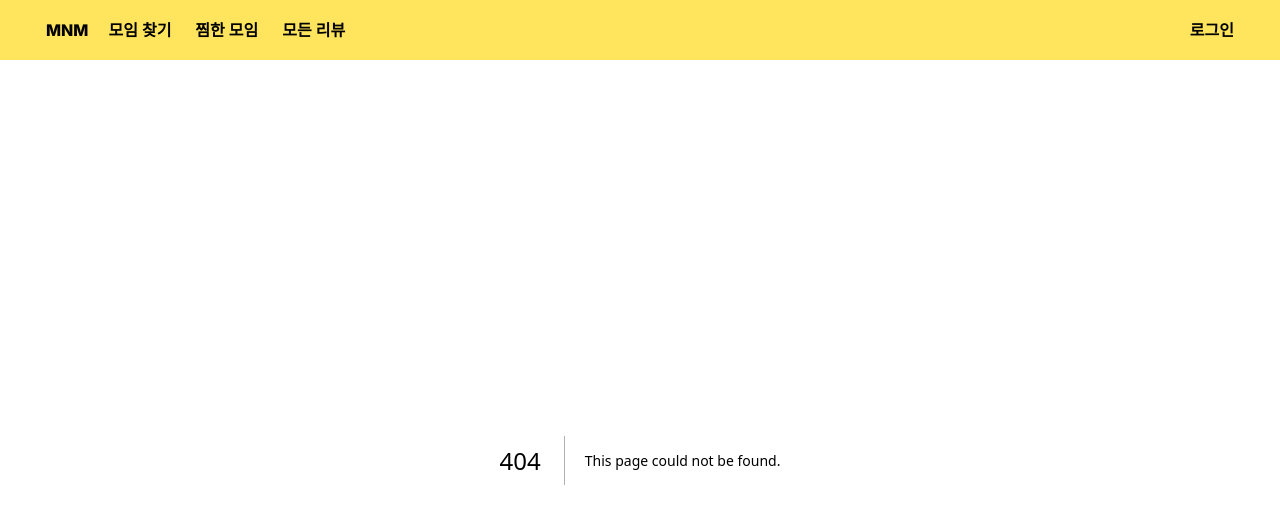
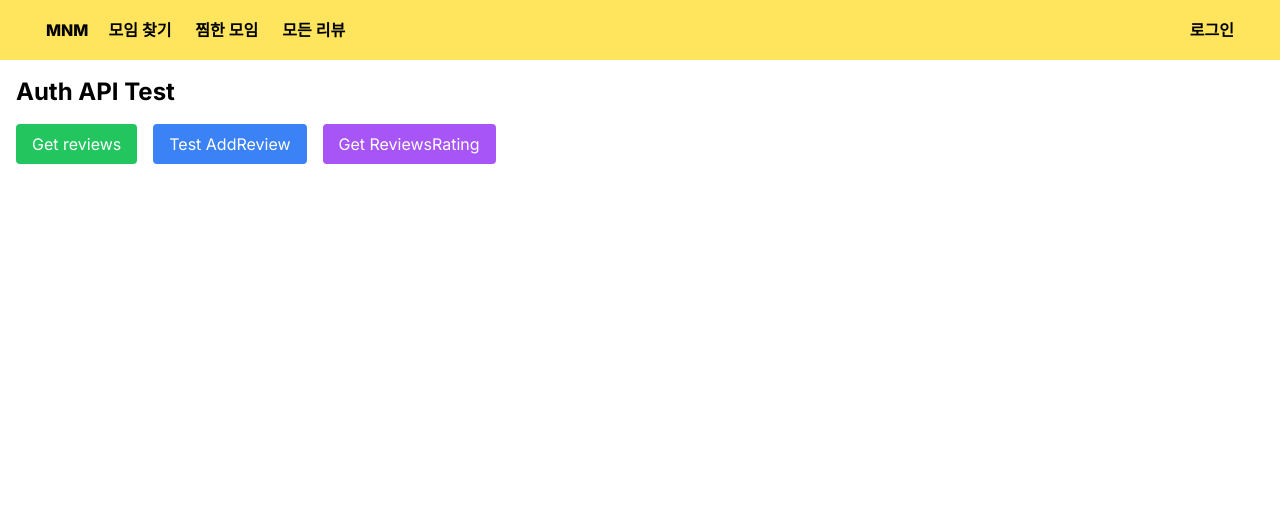
Before and after one commit to FESI5-team9/Frountend, a Next.js app: page /testReview in a window 1280 px wide. Before the commit this address had no page. Shown: the top 524 px of the page. Built offline with nearby package versions, Linux system fonts and the light colour scheme.

Commit message:
MNM-46-feat: 테스트 코드 작성

```diff
--- a/src/apis/reviewsApi.ts
+++ b/src/apis/reviewsApi.ts
@@ -9,10 +9,41 @@ import {
 import fetchInstance from "./fetchInstance";
 
 // 리뷰 목록 조회
-export async function getReviews(params: GetReviews) {
-  const data = await fetchInstance.get<ReviewsRes>(
-    `/reviews?gatheringId=${params.gatheringId}&userId=${params.userId}&type=${params.type}&location=${params.location}&date=${params.date}&registrationEnd=${params.registrationEnd}&size=${params.size}&page=${params.page}&sort=${params.sort}&direction=${params.direction}`,
-  );
+export async function getReviews(params?: GetReviews) {
+  const query = new URLSearchParams();
+
+  if (params?.gatheringId) {
+    query.set("gatheringId", params.gatheringId.toString());
+  }
+  if (params?.userId) {
+    query.set("userId", params.userId.toString());
+  }
+  if (params?.type) {
+    query.set("type", params.type);
+  }
+  if (params?.location) {
+    query.set("location", params.location);
+  }
+  if (params?.date) {
+    query.set("date", params.date);
+  }
+  if (params?.registrationEnd) {
+    query.set("registrationEnd", params.registrationEnd);
+  }
+  if (params?.size) {
+    query.set("size", params.size.toString());
+  }
+  if (params?.page) {
+    query.set("page", params.page.toString());
+  }
+  if (params?.sort) {
+    query.set("sort", params.sort);
+  }
+  if (params?.direction) {
+    query.set("direction", params.direction);
+  }
+
+  const data = await fetchInstance.get<ReviewsRes>(`/reviews?${query.toString()}`);
   return data;
 }
 
@@ -24,8 +55,15 @@ export async function addReviews(body: AddReviews) {
 
 // 리뷰 평점 목록 조회
 export async function getReviewsRating(params: GetReviewsRating) {
-  const data = await fetchInstance.get<GetReviewsRatingRes>(
-    `/reviews/score?gatherings?gatheringId=${params.gatheringId}&type=${params.type}`,
-  );
+  const query = new URLSearchParams();
+
+  if (params?.gatheringId) {
+    query.set("gatheringId", params.gatheringId.toString());
+  }
+  if (params?.type) {
+    query.set("type", params.type);
+  }
+
+  const data = await fetchInstance.get<GetReviewsRatingRes>(`/reviews/score?${query.toString()}`);
   return data;
 }
--- /dev/null
+++ b/src/app/(testPages)/(apis)/testReview/page.tsx
@@ -0,0 +1,103 @@
+"use client";
+
+import { useState } from "react";
+import { addReviews, getReviews, getReviewsRating } from "@/apis/reviewsApi";
+import { AddReviews, GetReviews, GetReviewsRating } from "@/types/api/reviews";
+
+export default function ReviewsTestPage() {
+  const [loading, setLoading] = useState(false);
+  const [error, setError] = useState("");
+  // eslint-disable-next-line @typescript-eslint/no-explicit-any
+  const [response, setResponse] = useState<any>(null);
+
+  // 리뷰 목록 조회
+  const testGetReviews = async () => {
+    setLoading(true);
+    try {
+      const updateData: GetReviews = {};
+      const data = await getReviews(updateData);
+      setResponse(data);
+    } catch (err) {
+      setError(err instanceof Error ? err.message : "getReviews failed");
+    } finally {
+      setLoading(false);
+    }
+  };
+
+  // 리뷰 추가
+  const testAddReviews = async () => {
+    setLoading(true);
+    try {
+      const AddData: AddReviews = {
+        gatheringId: 1,
+        score: 3,
+        comment: "잘 보고 갑니다",
+      };
+      const data = await addReviews(AddData);
+      setResponse(data);
+    } catch (err) {
+      setError(err instanceof Error ? err.message : "addReviews failed");
+    } finally {
+      setLoading(false);
+    }
+  };
+
+  // 리뷰 평점 목록 조회
+  const testReviewsRating = async () => {
+    setLoading(true);
+    try {
+      const updateData: GetReviewsRating = {};
+      const data = await getReviewsRating(updateData);
+      setResponse(data);
+    } catch (err) {
+      setError(err instanceof Error ? err.message : "getReviewsRating failed");
+    } finally {
+      setLoading(false);
+    }
+  };
+
+  return (
+    <div className="p-4">
+      <h1 className="mb-4 text-2xl font-bold">Auth API Test</h1>
+
+      <div className="mb-6 space-x-4">
+        <button
+          onClick={testGetReviews}
+          disabled={loading}
+          className="rounded bg-green-500 px-4 py-2 text-white hover:bg-green-600 disabled:bg-gray-400"
+        >
+          Get reviews
+        </button>
+
+        <button
+          onClick={testAddReviews}
+          disabled={loading}
+          className="rounded bg-blue-500 px-4 py-2 text-white hover:bg-blue-600 disabled:bg-gray-400"
+        >
+          Test AddReview
+        </button>
+
+        <button
+          onClick={testReviewsRating}
+          disabled={loading}
+          className="rounded bg-purple-500 px-4 py-2 text-white hover:bg-purple-600 disabled:bg-gray-400"
+        >
+          Get ReviewsRating
+        </button>
+      </div>
+
+      {loading && <div className="mb-4 text-gray-600">Loading...</div>}
+
+      {error && <div className="mb-4 rounded bg-red-50 p-4 text-red-500">Error: {error}</div>}
+
+      {response && (
+        <div className="mt-4">
+          <h2 className="mb-2 text-xl font-semibold">Response:</h2>
+          <pre className="max-h-96 overflow-auto rounded bg-gray-100 p-4">
+            {JSON.stringify(response, null, 2)}
+          </pre>
+        </div>
+      )}
+    </div>
+  );
+}
```
